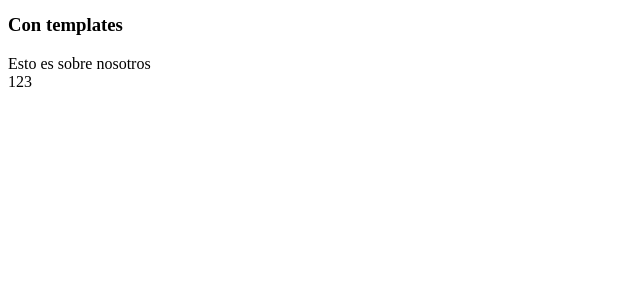
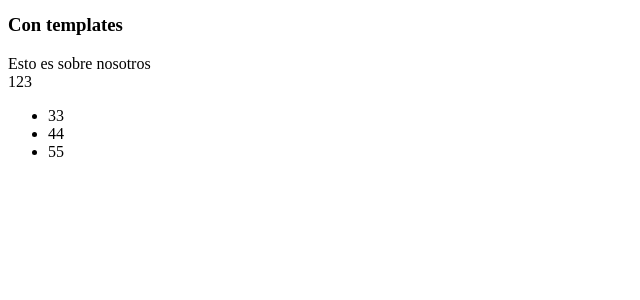
Before and after one commit to CorinaHancco/Avance_Teoria_Dijango, a Django app: page / in a window 1280 px wide. Shown: the part 201-501 px from the top of the page, without its empty margins (0-640 px from the left). Run offline with Django 3.2, Linux system fonts and the light colour scheme.

Commit message:
Uso del tag for

```diff
--- a/inicio/views.py
+++ b/inicio/views.py
@@ -5,6 +5,7 @@ def myHomeView(request,*args,**kwargs):
     myContext = {
         'myText':'Esto es sobre nosotros',
         'myNumber':123,
+        'myList':[33,44,55]
     }
     return render(request,"home.html",myContext)
 
--- a/templates/home.html
+++ b/templates/home.html
@@ -7,5 +7,10 @@
     <br>
     {{ myNumber }}
 </p>
+<ul>
+    {% for myItem in myList %}
+      <li>{{ myItem}}</li>
+    {% endfor %}
+</ul>
 
 {% endblock %}
```
